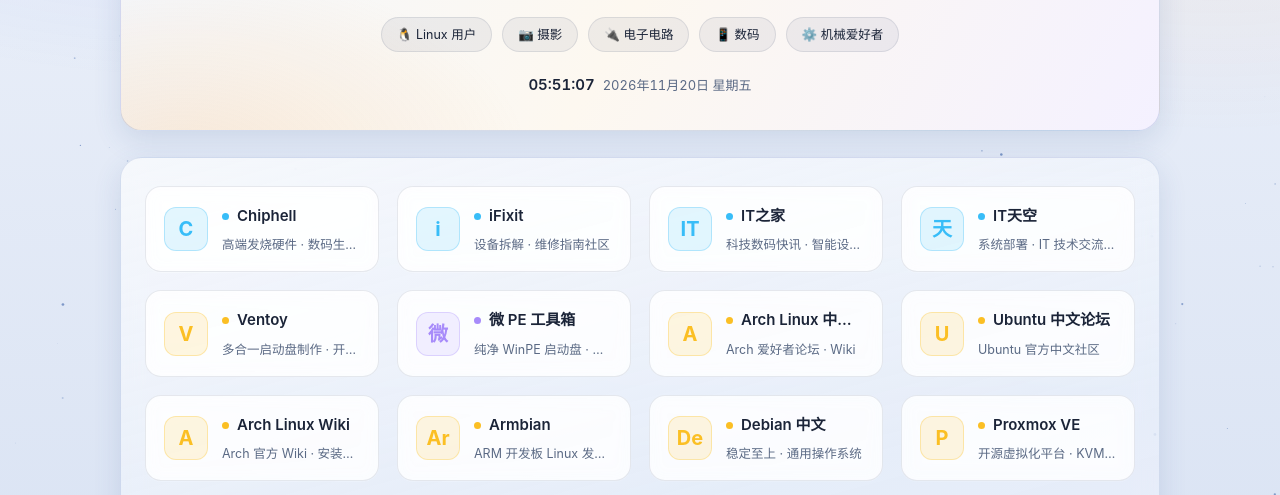
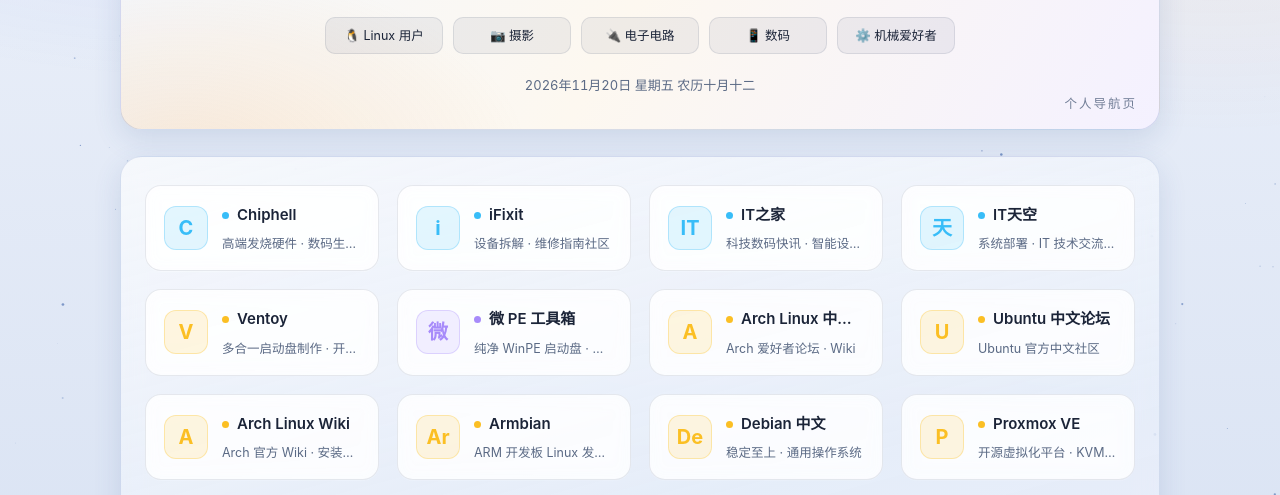
Before and after one commit to mengfei523060/mengfei523060.github.io, a plain HTML site: page index.html in a window 1280 px wide. Shown: the part 260-755 px from the top of the page. Drawn offline with Linux system fonts and the light colour scheme.

Commit message:
Add files via upload

```diff
--- a/index.html
+++ b/index.html
@@ -58,11 +58,13 @@
   .hero h1 { font-size:26px; letter-spacing:1px; }
   .badges { display:flex; flex-wrap:wrap; gap:10px; justify-content:center; margin-top:20px; }
   .badges span {
-    font-size:12.5px; padding:6px 15px; border-radius:99px;
+    font-size:12.5px; width:118px; padding:7px 6px; border-radius:10px;
+    display:inline-flex; align-items:center; justify-content:center;
+    white-space:nowrap; text-align:center;
     background:var(--input); border:1px solid var(--card-br); color:var(--fg);
   }
   .clock { margin-top:20px; font-variant-numeric:tabular-nums; color:var(--muted); font-size:13px; }
-  .clock #time { color:var(--fg); font-size:15px; font-weight:600; margin-right:8px; }
+  .hero-corner { position:absolute; right:22px; bottom:14px; font-size:12.5px; letter-spacing:2px; color:var(--muted); opacity:.85; }
 
   /* ---------- 底部项目链接（面板背景 + 左对齐） ---------- */
   .project {
@@ -149,6 +151,7 @@
   @media (max-width:560px) {
     .wrap { padding:24px 14px; }
     .hero { padding:28px 16px 24px; }
+    .hero-corner { right:14px; bottom:10px; }
     .panel { padding:18px 12px 20px; margin-top:18px; }
     footer { margin-top:16px; padding:13px 14px; }
     .grid { grid-template-columns:1fr 1fr; gap:10px; }
@@ -179,7 +182,8 @@
       <span>⚙️ 机械爱好者</span>
     </div>
 
-    <div class="clock"><span id="time">--:--:--</span><span id="date"></span></div>
+    <div class="clock"><span id="date"></span></div>
+    <div class="hero-corner">个人导航页</div>
   </header>
 
   <!-- 导航区 -->
@@ -321,14 +325,29 @@
   }
   addEventListener('resize', resize); resize(); requestAnimationFrame(draw);
 
-  /* ---------- 时钟 & 问候 ---------- */
+  /* ---------- 日期（公历 + 农历） ---------- */
   var WD = ['日','一','二','三','四','五','六'];
+  var LUNAR_DAY = ['','初一','初二','初三','初四','初五','初六','初七','初八','初九','初十',
+    '十一','十二','十三','十四','十五','十六','十七','十八','十九','二十',
+    '廿一','廿二','廿三','廿四','廿五','廿六','廿七','廿八','廿九','三十'];
+  var lunarFmt = null;
+  try {
+    if (Intl.DateTimeFormat.supportedLocalesOf(['zh-CN-u-ca-chinese']).length) {
+      lunarFmt = new Intl.DateTimeFormat('zh-CN-u-ca-chinese', { month:'long', day:'numeric' });
+    }
+  } catch (e) {}
   function tick() {
-    var d = new Date(), p = function (n) { return String(n).padStart(2, '0'); };
-    document.getElementById('time').textContent = p(d.getHours()) + ':' + p(d.getMinutes()) + ':' + p(d.getSeconds());
-    document.getElementById('date').textContent = d.getFullYear() + '年' + (d.getMonth() + 1) + '月' + d.getDate() + '日 星期' + WD[d.getDay()];
+    var d = new Date(), txt = d.getFullYear() + '年' + (d.getMonth() + 1) + '月' + d.getDate() + '日 星期' + WD[d.getDay()];
+    if (lunarFmt) {
+      var m = '', day = 0;
+      lunarFmt.formatToParts(d).forEach(function (p) {
+        if (p.type === 'month') m = p.value; else if (p.type === 'day') day = parseInt(p.value, 10);
+      });
+      if (m && day >= 1 && day <= 30) txt += ' 农历' + m + LUNAR_DAY[day];
+    }
+    document.getElementById('date').textContent = txt;
   }
-  tick(); setInterval(tick, 1000);
+  tick(); setInterval(tick, 30000);
 
   /* ---------- 站点图标（远程 favicon，加载失败显示字母） ---------- */
   document.querySelectorAll('.favi[data-domain]').forEach(function (el) {
```
